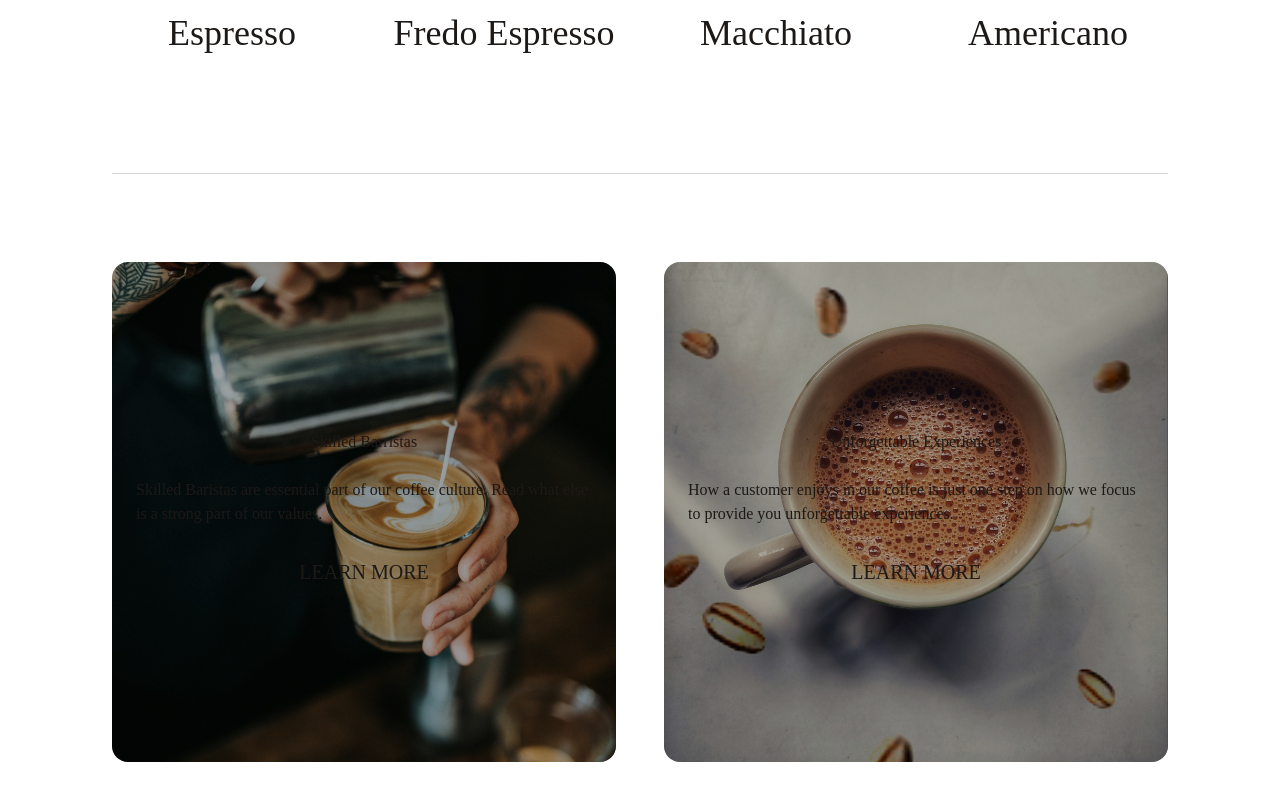
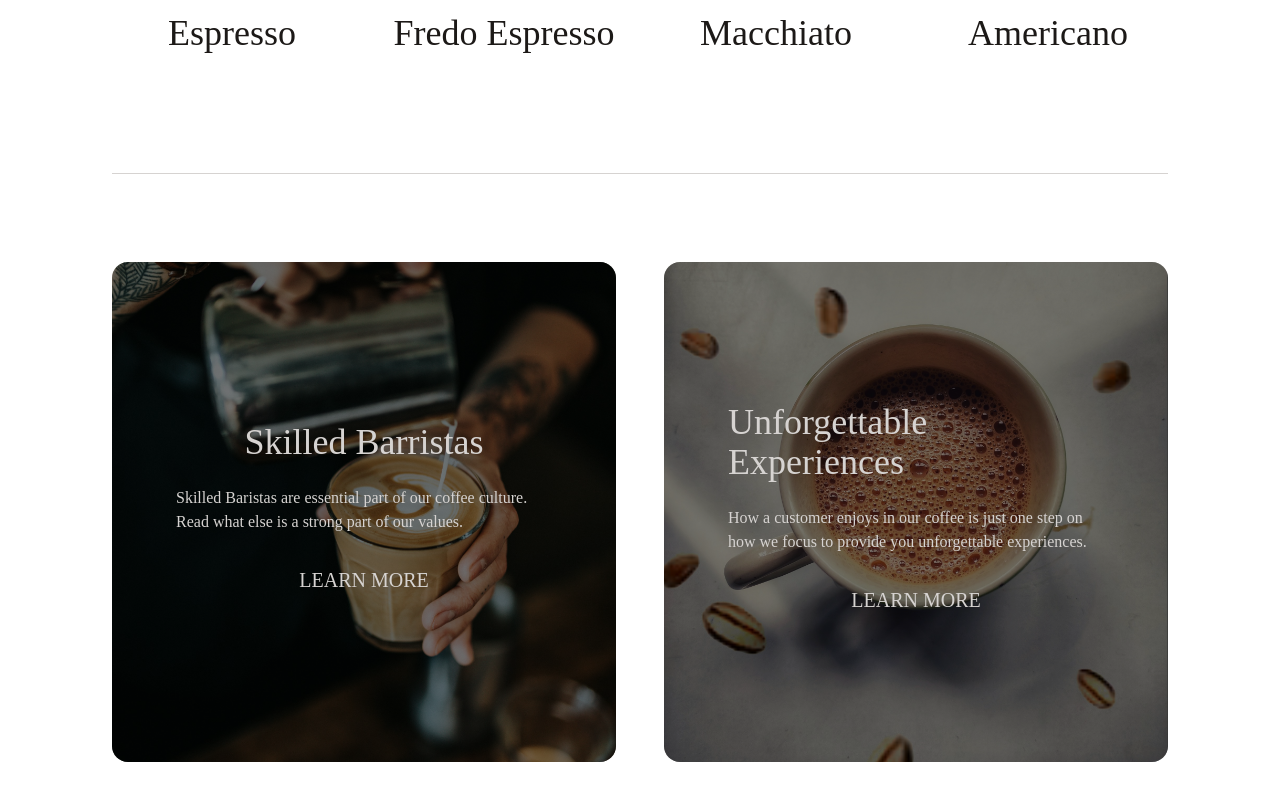
Before and after one commit to DarkoM996/coffeebar-website, a React (Vite) app: page / in a window 1280 px wide. Shown: the part 1593-2393 px from the top of the page. Built offline with nearby package versions, Linux system fonts and the light colour scheme; a web font is replaced by a local one.

Commit message:
additional adjustments

```diff
--- a/src/components/FeaturedCards.tsx
+++ b/src/components/FeaturedCards.tsx
@@ -75,9 +75,11 @@ const FeaturedCards = () => {
             className="w-full h-full object-cover rounded-2xl"
           />
           {/* Absolute position div with text and CTA */}
-          <div className="absolute top-0 left-0 w-full h-full flex flex-col justify-center items-center gap-6 bg-black/30 rounded-2xl px-6 py-4">
-            <h3>Skilled Barristas</h3>
-            <p>
+          <div className="absolute top-0 left-0 w-full h-full flex flex-col justify-center items-center gap-6 bg-black/50 rounded-2xl px-6 py-4 lg:px-16 text-stone-300">
+            <h3 className="text-2xl md:text-3xl lg:text-4xl">
+              Skilled Barristas
+            </h3>
+            <p className="text-base">
               Skilled Baristas are essential part of our coffee culture. Read
               what else is a strong part of our values.
             </p>
@@ -94,9 +96,11 @@ const FeaturedCards = () => {
             className="w-full h-full object-cover rounded-2xl"
           />
           {/* Absolute position div with text and CTA */}
-          <div className="absolute top-0 left-0 w-full h-full flex flex-col justify-center items-center gap-6 bg-black/30 rounded-2xl px-6 py-4">
-            <h3>Unforgettable Experiences</h3>
-            <p>
+          <div className="absolute top-0 left-0 w-full h-full flex flex-col justify-center items-center gap-6 bg-black/50 rounded-2xl px-6 py-4 lg:px-16 text-stone-300">
+            <h3 className="text-2xl md:text-3xl lg:text-4xl">
+              Unforgettable Experiences
+            </h3>
+            <p className="text-base">
               How a customer enjoys in our coffee is just one step on how we
               focus to provide you unforgettable experiences.
             </p>
```
